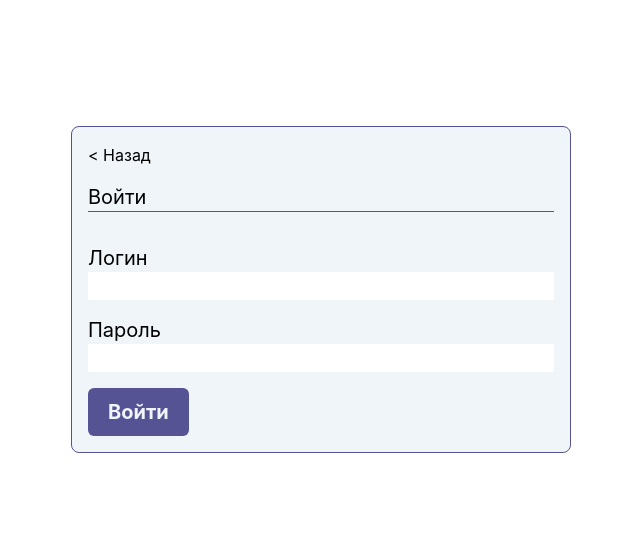
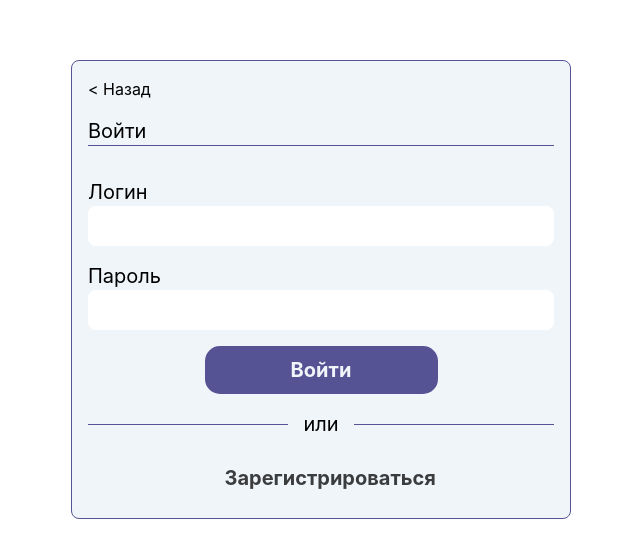
Before and after one commit to Axonome/MortgageCalculatorFrontend, a React (Create React App) app: page /Auth in a window 1280 px wide. Shown: the part 111-668 px from the top of the page, without its empty margins (319-959 px from the left). Built offline with nearby package versions, Linux system fonts and the light colour scheme.

Commit message:
Fix centering  App, add register button

```diff
--- a/src/Components/App.css
+++ b/src/Components/App.css
@@ -1,13 +1,6 @@
-.page {
-  display: flex;
-  flex-flow: column;
+.page-content {
+  width: 75vw;
   margin: auto;
-  align-items: center;
+  margin-top: 100px;
+  max-width: 1000px;
 }
-
-.main-content {
-  padding-top: 100px;
-  width: 100%;
-  max-width: 1000px;
-  width: 75vw;
-}
--- a/src/Components/App.tsx
+++ b/src/Components/App.tsx
@@ -7,12 +7,8 @@ function App() {
   return (
     <div>
       {<Navbar/>}
-      <div className="font-semibold bg-neutral">
-        <div className="page">
-          <div className="main-content">
-            <Outlet/>
-          </div>
-        </div>
+      <div className="page-content">
+        <Outlet/>
       </div>
     </div>
   );
--- a/src/Components/Calculator/Calculator.css
+++ b/src/Components/Calculator/Calculator.css
@@ -157,3 +157,10 @@
 .content .info2 > span {
   font-size: x-large;
 }
+
+.page-content {
+  width: 75vw;
+  margin: auto;
+  margin-top: 100px;
+  max-width: 1000px;
+}
--- a/src/Components/Calculator/Calculator.tsx
+++ b/src/Components/Calculator/Calculator.tsx
@@ -24,7 +24,7 @@ function CalculatorPage() {
     }
 
     return (
-        <>
+        <div className="calculator-page">
             <section className="content">
                 <div className="calculator">
                     <MortgageParametersForm isLoading={isLoading} isShowingResults={isShowingResults} sendForm={getResults}/>
@@ -37,7 +37,7 @@ function CalculatorPage() {
             <section className="result-section">
                 <MortgageCalculationResults shouldShow={ isShowingResults } results={ results }/>
             </section>
-      </>
+      </div>
     );
 }
 
--- a/src/Components/Landing.css
+++ b/src/Components/Landing.css
@@ -30,4 +30,5 @@
   flex: 1 1 auto;
   align-items: center;
   justify-content: center;
+  margin-top: 50px;
 }
--- a/src/Components/Login/Login.css
+++ b/src/Components/Login/Login.css
@@ -22,9 +22,12 @@
   font-size: 1.25rem;
   padding: 10px 20px;
   font-weight: 700;
-  border-radius: 6px;
+  border-radius: 15px;
   border: 0;
   @apply bg-accent text-primary;
+  margin: auto;
+  display: block;
+  width: 50%;
 }
 
 .head a {
@@ -46,10 +49,54 @@
     margin-bottom: 16px;
 }
 
-.page {
-    width: 100%;
+.input-group input {
+    height: 40px;
+    border-radius: 8px;
+}
+
+.login-page {
+    display: flex;
+    flex-wrap: wrap;
+    justify-content: center;
+    align-content: center;
     height: 100vh;
-    display: flex;
-    align-items: center;
-    justify-content: center;
+    width: 100vw;
 }
+
+.strike {
+    margin-top: 16px;
+    display: block;
+    text-align: center;
+    overflow: hidden;
+    white-space: nowrap;
+}
+
+.strike > span {
+    position: relative;
+    display: inline-block;
+}
+
+.strike > span:before,
+.strike > span:after {
+    content: "";
+    position: absolute;
+    top: 50%;
+    width: 9999px;
+    height: 1px;
+    background: theme("colors.accent");
+}
+
+.strike > span:before {
+    right: 100%;
+    margin-right: 15px;
+}
+
+.strike > span:after {
+    left: 100%;
+    margin-left: 15px;
+}
+
+#register {
+    margin-top: 16px;
+    @apply bg-primary text-gray;
+}
--- a/src/Components/Login/Login.tsx
+++ b/src/Components/Login/Login.tsx
@@ -5,7 +5,7 @@ function LoginPage() {
     const navigate = useNavigate();
 
     return (
-        <div className="page">
+        <div className="login-page">
             <div className="login-wrapper">
                 <div className="head">
                     <a onClick={() => navigate(-1)}>{"<"} Назад</a>
@@ -20,7 +20,11 @@ function LoginPage() {
                         <label>Пароль</label>
                         <input type="password"/>
                     </div>
-                    <button type="submit">Войти</button>
+                    <button id="login" type="submit">Войти</button>
+                    <div className="strike">
+                        <span>или</span>
+                    </div>
+                    <button id="register" type="submit">Зарегистрироваться</button>
                 </div>
             </div>
         </div>
```
